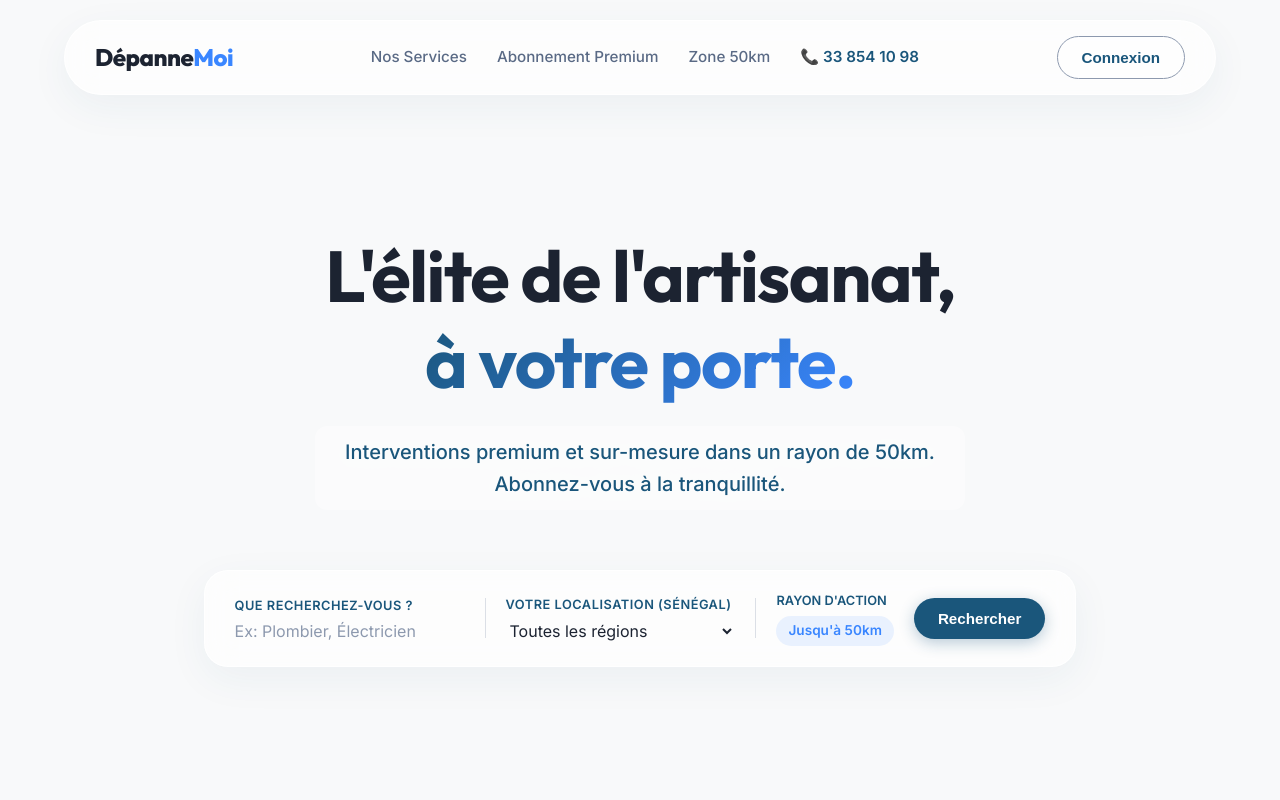
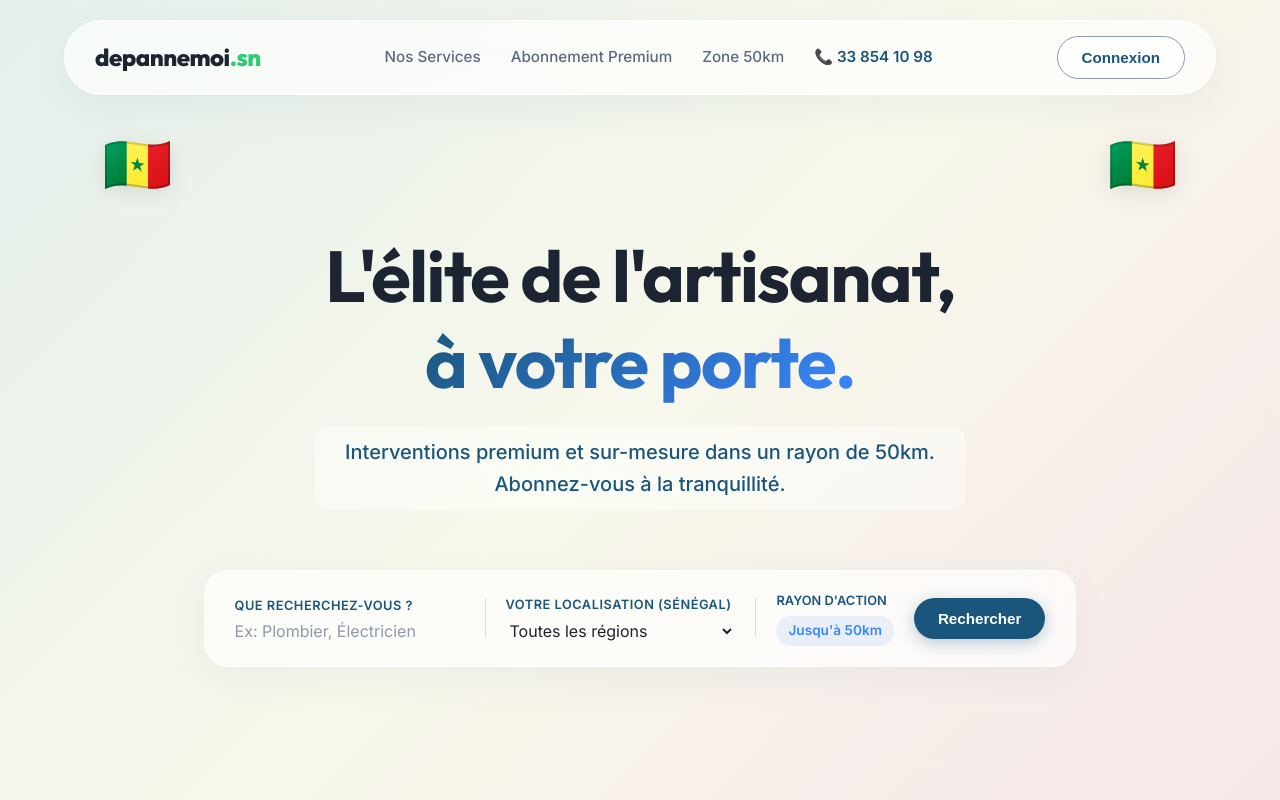
Before and after one commit to cheikhtngom-lang/Depanne-moi, a website: page index.html in a window 1280 px wide. Shown: the top 800 px of the page. Drawn offline with nearby package versions, Linux system fonts and the light colour scheme.

Commit message:
Changement nom du site en depannemoi.sn et ajout design Senegal

```diff
--- a/index.html
+++ b/index.html
@@ -19,7 +19,7 @@
     <!-- Navigation -->
     <nav class="glass-nav">
         <div class="nav-container">
-            <a href="#" class="logo">Dépanne<span>Moi</span></a>
+            <a href="#" class="logo" style="text-transform: lowercase;">depannemoi<span style="color: #2ecc71;">.sn</span></a>
             <div class="nav-links">
                 <a href="#services">Nos Services</a>
                 <a href="#premium">Abonnement Premium</a>
--- a/style.css
+++ b/style.css
@@ -195,6 +195,27 @@ a:not(.btn):hover {
     align-items: center;
     padding-top: 100px;
     text-align: center;
+    position: relative;
+    background: linear-gradient(135deg, rgba(0, 133, 63, 0.08) 0%, rgba(253, 239, 66, 0.08) 50%, rgba(227, 27, 35, 0.08) 100%);
+}
+
+.hero::before, .hero::after {
+    content: "🇸🇳";
+    position: absolute;
+    top: 120px;
+    font-size: 3.5rem;
+    filter: drop-shadow(0 4px 10px rgba(0,0,0,0.1));
+    z-index: 0;
+}
+
+.hero::before {
+    left: 8%;
+    animation: float 4s ease-in-out infinite;
+}
+
+.hero::after {
+    right: 8%;
+    animation: float 4s ease-in-out infinite reverse;
 }
 
 .hero h1 {
```
